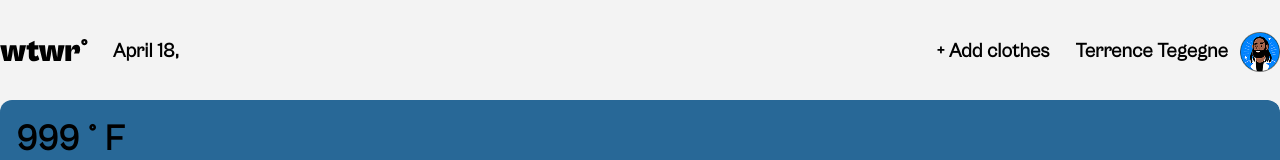
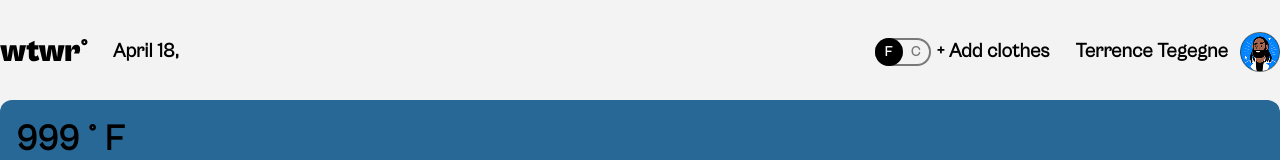
Before and after one commit to Alexandria-be-bop/se_project_react, a React (Vite) app: page / in a window 1280 px wide. Shown: the top 160 px of the page. Built offline with nearby package versions, Linux system fonts and the light colour scheme; no server answers.

Commit message:
Added Fahrenheit to Celsius .css toggle

```diff
--- a/src/components/Header/Header.css
+++ b/src/components/Header/Header.css
@@ -13,7 +13,7 @@
   font-weight: 700;
   font-size: 20px;
   line-height: 24px;
-  margin: 0;
+  margin: 0 auto 0 0;
 }
 
 .header__add-clothes-btn {
@@ -21,7 +21,7 @@
   font-weight: 700;
   font-size: 20px;
   line-height: 24px;
-  margin: 0 20px 0 auto;
+  margin: 0 20px 0 0;
   border: none;
   background: none;
   cursor: pointer;
--- a/src/components/Header/Header.jsx
+++ b/src/components/Header/Header.jsx
@@ -1,4 +1,5 @@
 import "./Header.css";
+import ToggleSwitch from "../ToggleSwitch/ToggleSwitch";
 import logo from "../../assets/logo.svg";
 import avatar from "../../assets/avatar.png";
 
@@ -18,6 +19,7 @@ function Header({ onButtonClick, weatherData }) {
       <p className="header__time-and-place">
         {currentDate}, {weatherData.city}
       </p>
+      <ToggleSwitch/>
       <button
         onClick={onButtonClick}
         type="button"
--- /dev/null
+++ b/src/components/ToggleSwitch/ToggleSwitch.css
@@ -0,0 +1,67 @@
+.toggle-switch {
+  position: relative;
+  width: 56px;
+  height: 28px;
+  border: 2px solid rgba(0, 0, 0, 0.5);
+  border-radius: 20px;
+  cursor: pointer;
+  box-sizing: border-box;
+}
+
+.toggle-switch:hover {
+  border-color: black;
+}
+
+.toggle-switch__checkbox {
+  opacity: 0%;
+  cursor: pointer;
+}
+
+.toggle-switch__slider {
+  background-color: black;
+  position: absolute;
+  width: 28px;
+  height: 28px;
+  border-radius: 50%;
+  top: -2px;
+  left: -2px;
+  transition: all 0.3s;
+}
+
+.toggle-switch__text {
+  font-family: Cabinet Grotesk;
+  font-weight: 700;
+  font-size: 14px;
+  color: rgba(0, 0, 0, 0.5);
+  position: absolute;
+  top: 4px;
+  transition: 0.3s;
+}
+
+.toggle-switch__text:hover {
+  color: black;
+}
+
+.toggle-switch__text_F {
+  left: 8px;
+}
+
+.toggle-switch__text_C {
+  right: 8px;
+}
+
+/* move slider to the right */
+.toggle-switch__checkbox:checked ~ .toggle-switch__slider {
+  left: 26px;
+}
+
+/* change text color according to slider place */
+.toggle-switch__checkbox:not(:checked) ~ .toggle-switch__text_F {
+  color: white;
+}
+
+/* recenter the "C" to the slider */
+.toggle-switch__checkbox:checked ~ .toggle-switch__text_C {
+  color: white;
+  right: 7px;
+}
--- /dev/null
+++ b/src/components/ToggleSwitch/ToggleSwitch.jsx
@@ -0,0 +1,10 @@
+import "./ToggleSwitch.css";
+
+export default function ToggleSwitch() {
+    return <label className="toggle-switch">
+        <input type="checkbox" className="toggle-switch__checkbox" />
+        <span className="toggle-switch__slider"></span>
+        <span className="toggle-switch__text toggle-switch__text_F">F</span>
+        <span className="toggle-switch__text toggle-switch__text_C">C</span>
+    </label>
+}
--- a/src/utils/constants.js
+++ b/src/utils/constants.js
@@ -110,8 +110,8 @@ export const defaultClothingItems = [
 ];
 
 export const coordinates = {
-  latitude: 58.111966,
-  longitude: -102.0323814,
+  latitude: 35.753463,
+  longitude: -84.026315,
 };
 
 export const APIkey = "44c2c50ad35430a3fad5c0faced283cf";
```
